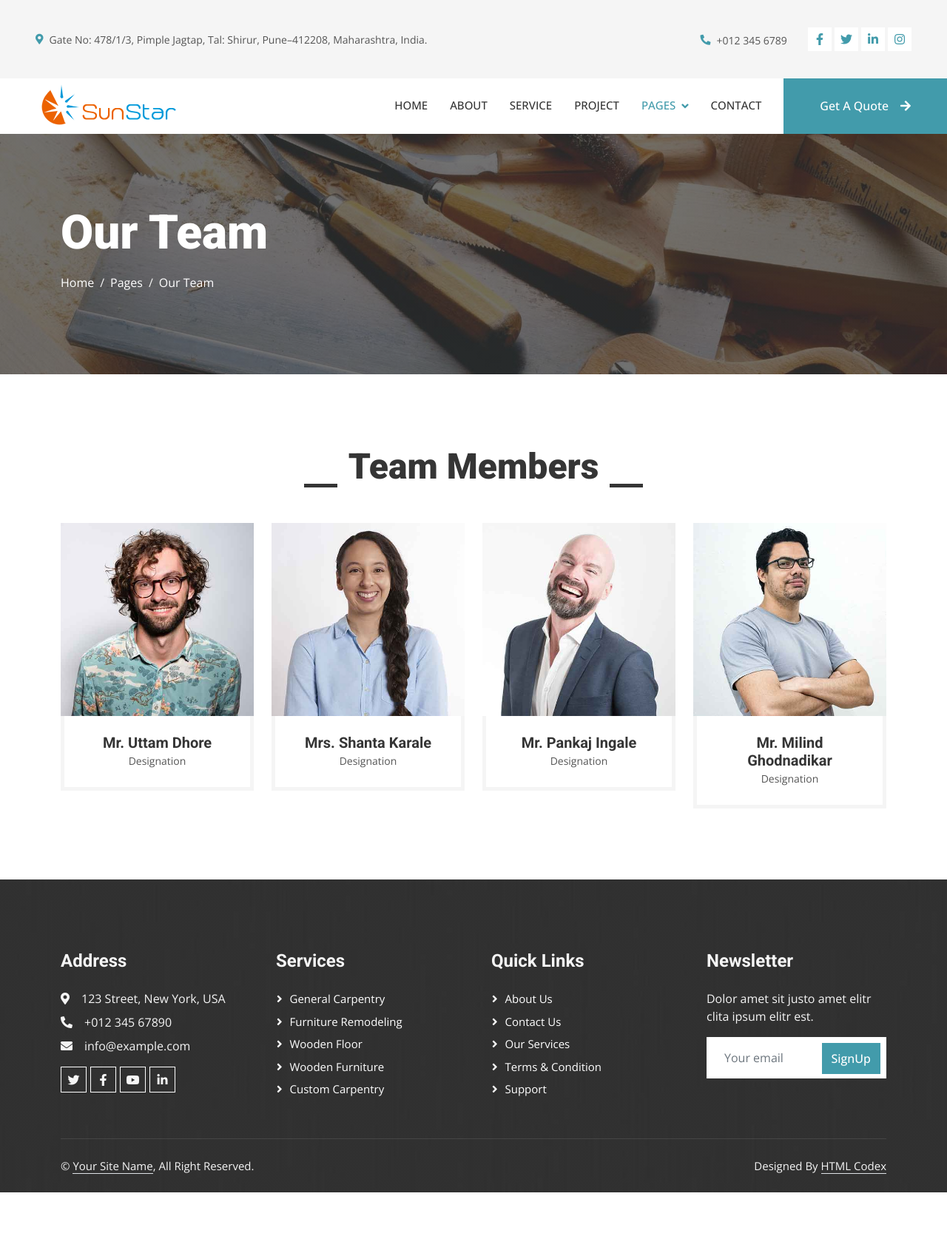
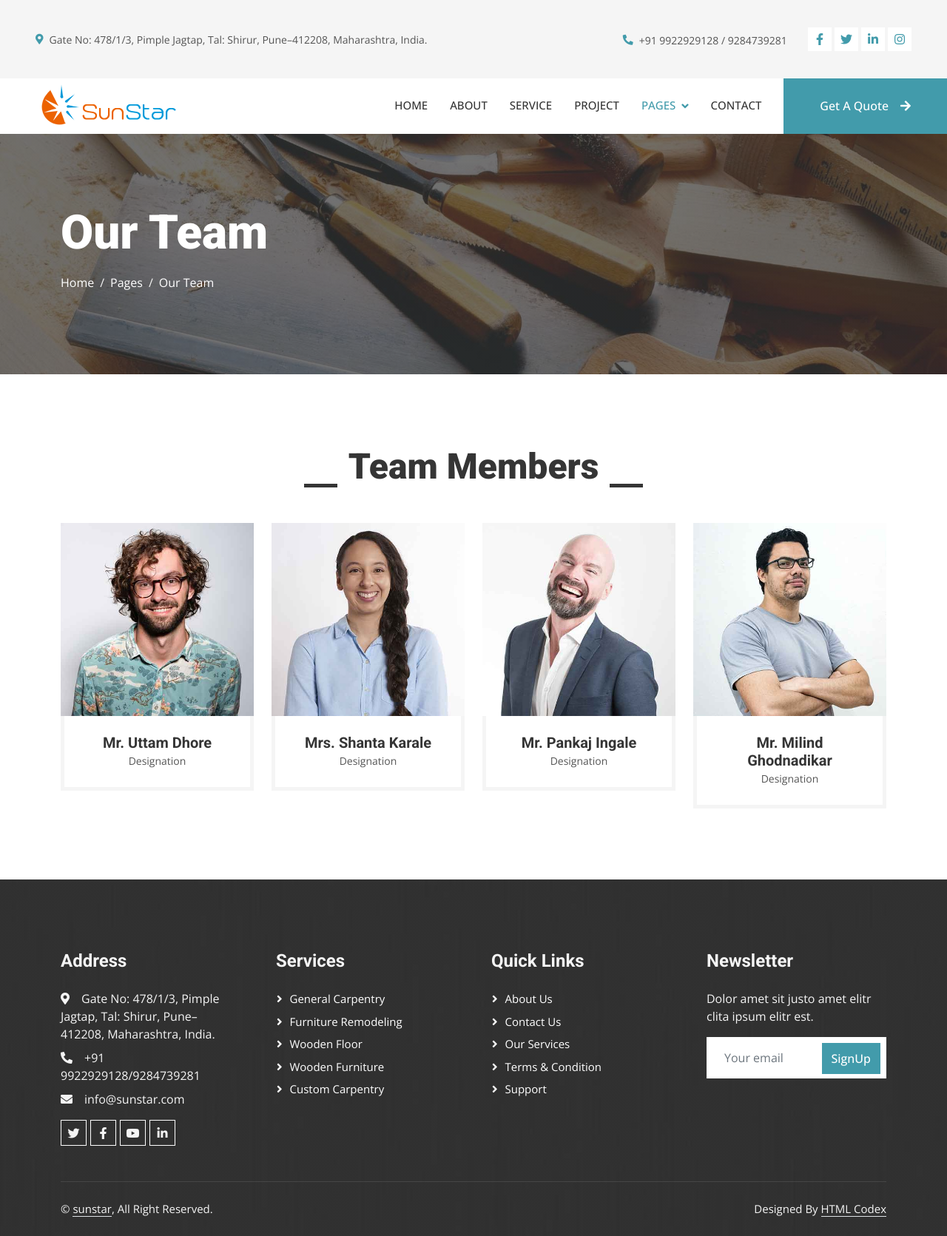
Before and after one commit to shivansh7299/SunStar, a plain HTML site: page team.html in a window 1280 px wide. Shown: the whole page at 74% size. Before the commit the page ends 1612 px from the top, so only its background shows below. Drawn offline with nearby package versions, Linux system fonts and the light colour scheme.

```diff
--- a/team.html
+++ b/team.html
@@ -58,7 +58,7 @@
             <div class="col-lg-5 px-5 text-end">
                 <div class="h-100 d-inline-flex align-items-center py-3 me-4">
                     <small class="fa fa-phone-alt text-primary me-2"></small>
-                    <small>+012 345 6789</small>
+                    <small>+91 9922929128 / 9284739281</small>
                 </div>
                 <div class="h-100 d-inline-flex align-items-center">
                     <a class="btn btn-sm-square bg-white text-primary me-1" href=""><i class="fab fa-facebook-f"></i></a>
@@ -203,9 +203,9 @@
             <div class="row g-5">
                 <div class="col-lg-3 col-md-6">
                     <h4 class="text-light mb-4">Address</h4>
-                    <p class="mb-2"><i class="fa fa-map-marker-alt me-3"></i>123 Street, New York, USA</p>
-                    <p class="mb-2"><i class="fa fa-phone-alt me-3"></i>+012 345 67890</p>
-                    <p class="mb-2"><i class="fa fa-envelope me-3"></i>info@example.com</p>
+                    <p class="mb-2"><i class="fa fa-map-marker-alt me-3"></i>Gate No: 478/1/3, Pimple Jagtap, Tal: Shirur, Pune–412208, Maharashtra, India.</p>
+                    <p class="mb-2"><i class="fa fa-phone-alt me-3"></i>+91 9922929128/9284739281</p>
+                    <p class="mb-2"><i class="fa fa-envelope me-3"></i>info@sunstar.com</p>
                     <div class="d-flex pt-2">
                         <a class="btn btn-outline-light btn-social" href=""><i class="fab fa-twitter"></i></a>
                         <a class="btn btn-outline-light btn-social" href=""><i class="fab fa-facebook-f"></i></a>
@@ -223,9 +223,9 @@
                 </div>
                 <div class="col-lg-3 col-md-6">
                     <h4 class="text-light mb-4">Quick Links</h4>
-                    <a class="btn btn-link" href="">About Us</a>
-                    <a class="btn btn-link" href="">Contact Us</a>
-                    <a class="btn btn-link" href="">Our Services</a>
+                    <a class="btn btn-link" href="about.html">About Us</a>
+                    <a class="btn btn-link" href="contact.html">Contact Us</a>
+                    <a class="btn btn-link" href="service.html">Our Services</a>
                     <a class="btn btn-link" href="">Terms & Condition</a>
                     <a class="btn btn-link" href="">Support</a>
                 </div>
@@ -243,7 +243,7 @@
             <div class="copyright">
                 <div class="row">
                     <div class="col-md-6 text-center text-md-start mb-3 mb-md-0">
-                        &copy; <a class="border-bottom" href="#">Your Site Name</a>, All Right Reserved.
+                        &copy; <a class="border-bottom" href="#">sunstar</a>, All Right Reserved.
                     </div>
                     <div class="col-md-6 text-center text-md-end">
                         <!--/*** This template is free as long as you keep the footer author’s credit link/attribution link/backlink. If you'd like to use the template without the footer author’s credit link/attribution link/backlink, you can purchase the Credit Removal License from "https://htmlcodex.com/credit-removal". Thank you for your support. ***/-->
```
Also changed, not shown: 404.html (+1 -1 lines), about.html (+8 -8 lines), contact.html (+2 -2 lines), feature.html (+8 -8 lines), index.html (+2 -2 lines), project.html (+8 -8 lines), quote.html (+8 -8 lines), service.html (+8 -8 lines), testimonial.html (+8 -8 lines).
